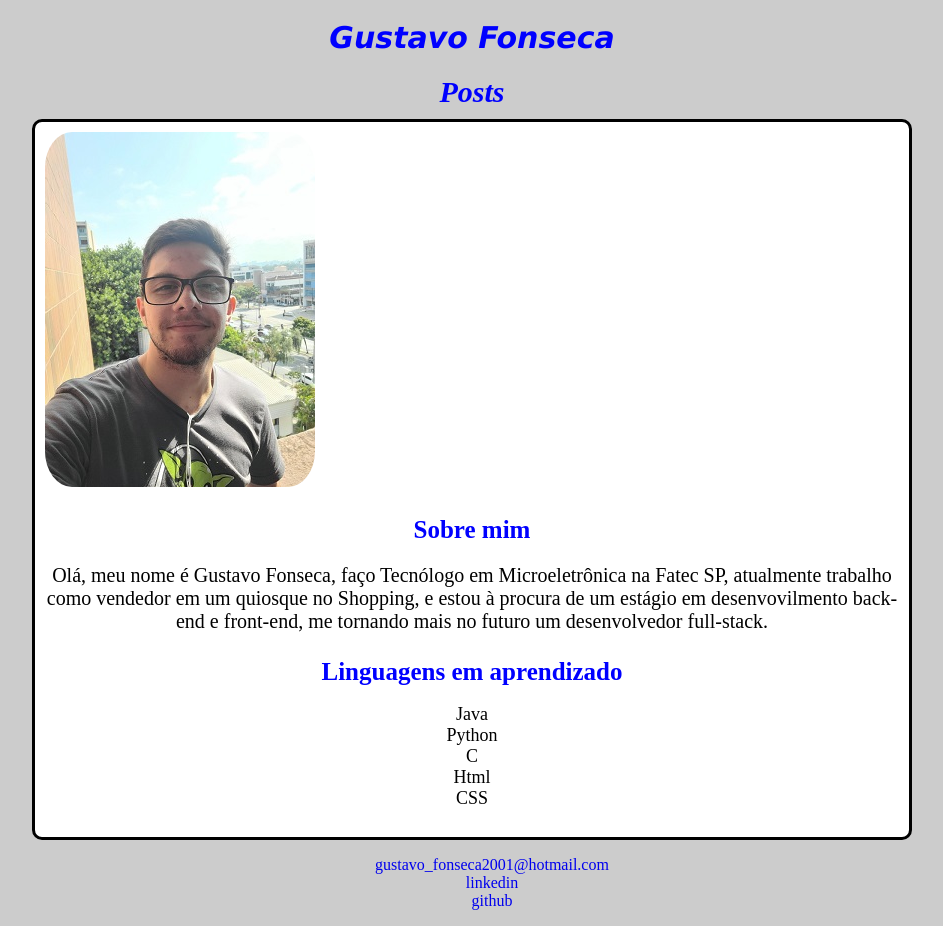
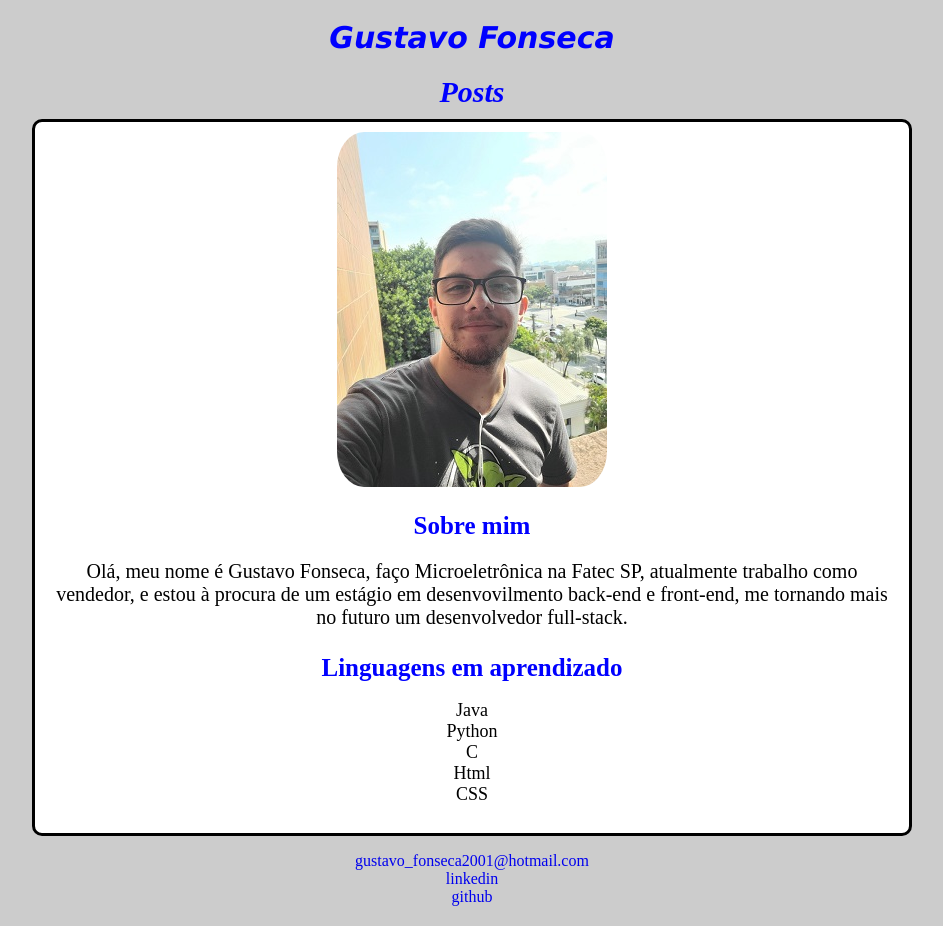
Before and after one commit to GustavoFons/Projeto-Site-Pessoal, a plain HTML site: page Index.html in a window 1280 px wide. Shown: the whole page, without its empty margins (168-1111 px from the left). Drawn offline with Linux system fonts and the light colour scheme.

Commit message:
Página final no momento

```diff
--- a/Index.html
+++ b/Index.html
@@ -19,7 +19,7 @@
                         <h3 class="post_title"> Sobre mim</h3>
                     </header>
                     <p class="post_content">
-                        Olá, meu nome é Gustavo Fonseca, faço Tecnólogo em Microeletrônica na Fatec SP, atualmente trabalho como vendedor em um quiosque no Shopping, e estou à procura de um estágio em desenvovilmento back-end e front-end, me tornando mais no futuro um desenvolvedor full-stack.
+                        Olá, meu nome é Gustavo Fonseca, faço Microeletrônica na Fatec SP, atualmente trabalho como vendedor, e estou à procura de um estágio em desenvovilmento back-end e front-end, me tornando mais no futuro um desenvolvedor full-stack.
                     </p>
                     <header>
                         <h3 class="post_title"> Linguagens em aprendizado</h3>
--- a/style.css
+++ b/style.css
@@ -38,8 +38,9 @@ body{
 }
 
 .Post_image{
+    display: block;
     max-width: 100%;
-    text-align: center;
+    margin: 0px auto;
     border-radius: 10%;
 }
 .post_content{
@@ -58,6 +59,7 @@ body{
 .contacts_list{
     list-style-type: none;
     text-align: center;
+    padding: 0;
 }
 
 .contacts_list li a{
```
